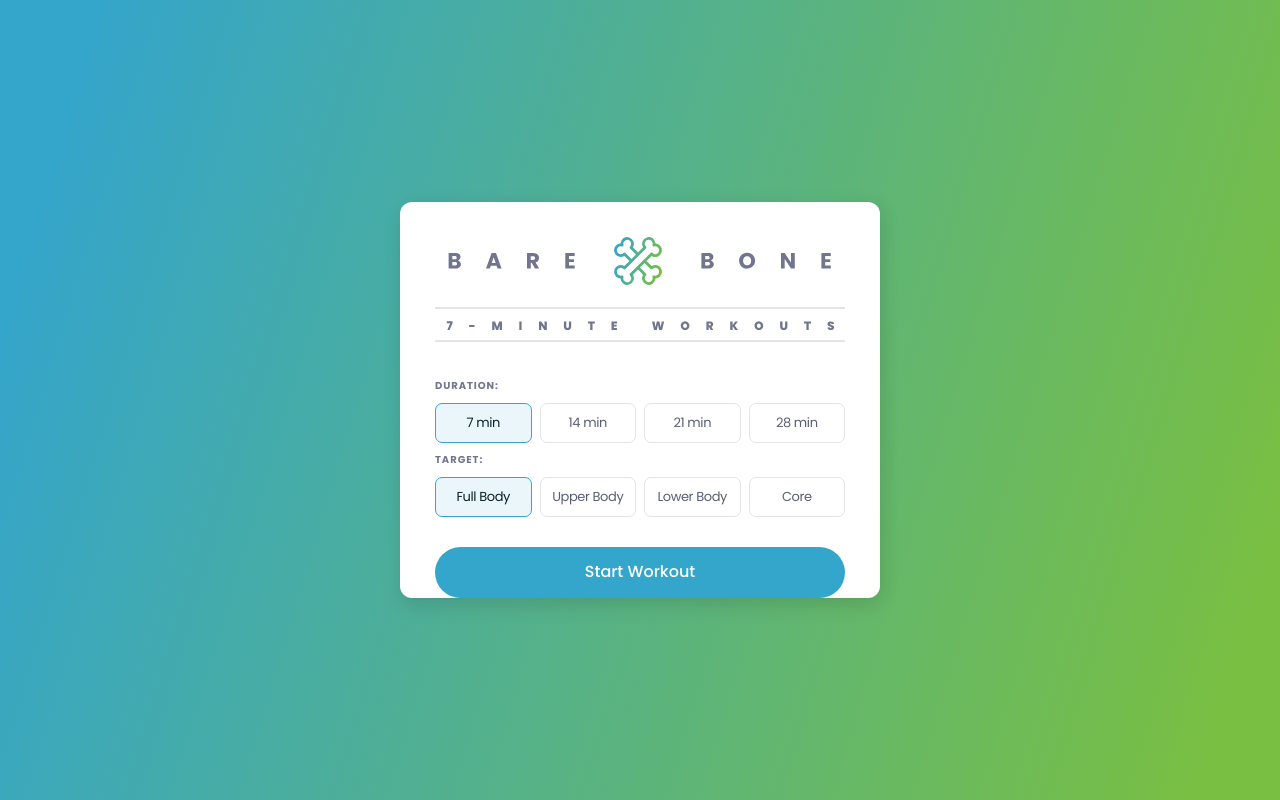
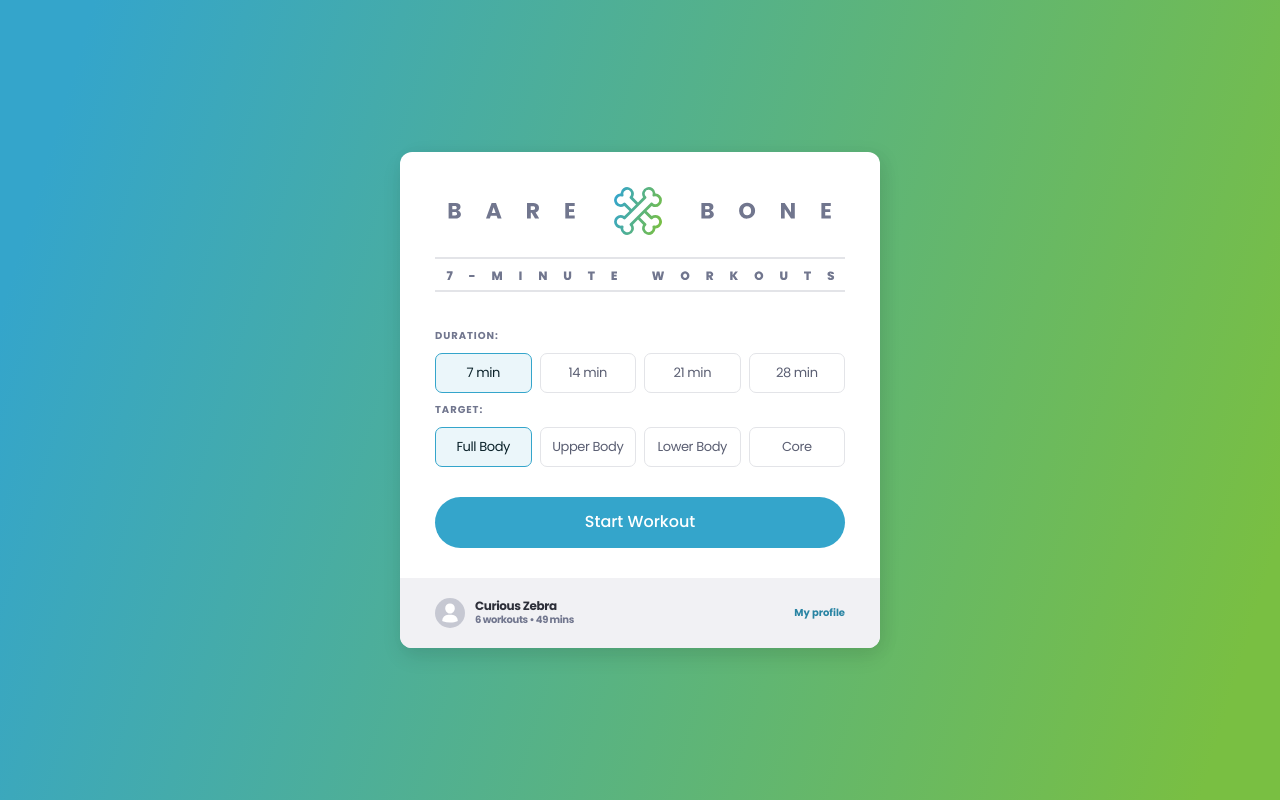
Before and after one commit to baadaa/barebone-workout, a Next.js app: page / in a window 1280 px wide. Built offline with nearby package versions, Linux system fonts and the light colour scheme.

Commit message:
add working profile view shell

```diff
--- /dev/null
+++ b/components/Graphics/Avatar.tsx
@@ -0,0 +1,28 @@
+import * as React from 'react';
+
+export const Avatar: React.FC<React.SVGAttributes<SVGAElement>> = ({
+  width = 30,
+  height = 30,
+}) => (
+  <svg
+    width={width}
+    height={height}
+    fill="none"
+    viewBox="0 0 30 30"
+    xmlns="http://www.w3.org/2000/svg"
+  >
+    <circle cx="15" cy="15" r="15" fill="#C6C8D2" />
+    <g clipPath="url(#a)" fill="#fff">
+      <path d="M15 24.6c-2.5 0-5-.4-7.4-1.3a.6.6 0 0 1-.4-.5 6 6 0 0 1 6-6h3.6a6 6 0 0 1 6 6 .6.6 0 0 1-.4.5c-2.3 1-4.9 1.4-7.4 1.3ZM15 15.6c-2.7 0-4.8-2.9-4.8-5.4a4.8 4.8 0 1 1 9.6 0c0 2.5-2 5.4-4.8 5.4Z" />
+    </g>
+    <defs>
+      <clipPath id="a">
+        <path
+          fill="#fff"
+          transform="translate(5.4 5.4)"
+          d="M0 0h19.2v19.2H0z"
+        />
+      </clipPath>
+    </defs>
+  </svg>
+);
--- a/components/Graphics/IconControls.tsx
+++ b/components/Graphics/IconControls.tsx
@@ -36,3 +36,26 @@ export const IconStop: React.FC<React.SVGAttributes<SVGAElement>> = () => (
     <rect width="17" height="17" />
   </svg>
 );
+
+export const IconShuffle: React.FC<React.SVGAttributes<SVGAElement>> = () => (
+  <svg
+    width="20"
+    height="16"
+    viewBox="0 0 20 16"
+    fill="none"
+    xmlns="http://www.w3.org/2000/svg"
+  >
+    <path
+      d="M0.821872 3.9671H3.91984C4.48889 3.9671 5.03679 4.21995 5.41621 4.66256L7.39726 6.98084L8.47203 5.71629L6.65961 3.58779C5.96415 2.78692 4.97361 2.32324 3.91988 2.32324H0.82191C0.379268 2.32324 0 2.68149 0 3.14515C0 3.60879 0.379268 3.96706 0.82191 3.96706L0.821872 3.9671Z"
+      fill="black"
+    />
+    <path
+      d="M14.4783 3.96714H17.218L16.2697 4.91546C15.9536 5.23152 15.9536 5.75837 16.2697 6.0746C16.4383 6.24321 16.6489 6.30643 16.8387 6.30643C17.0284 6.30643 17.2602 6.22219 17.4078 6.0746L19.7471 3.73532C20.0631 3.41926 20.0631 2.89241 19.7471 2.57618L17.4498 0.237044C17.1338 -0.0790147 16.6069 -0.0790147 16.2907 0.237044C15.9746 0.553103 15.9746 1.07995 16.2907 1.39619L17.239 2.34451H14.4993C13.4455 2.34451 12.455 2.80815 11.7595 3.60906L5.43714 10.9641C5.05787 11.4067 4.50982 11.6596 3.94076 11.6596L0.82191 11.6594C0.379268 11.6594 0 12.0177 0 12.4813C0 12.924 0.358249 13.3032 0.82191 13.3032H3.91988C4.97361 13.3032 5.96411 12.8396 6.65961 12.0387L12.982 4.68364C13.3613 4.22015 13.9093 3.96714 14.4782 3.96714L14.4783 3.96714Z"
+      fill="black"
+    />
+    <path
+      d="M17.4497 9.53088C17.1337 9.21482 16.6068 9.21482 16.2906 9.53088C15.9745 9.84694 15.9745 10.3738 16.2906 10.69L17.2389 11.6383H14.4992C13.9301 11.6383 13.3822 11.3855 13.0028 10.9429L11.0009 8.64563L9.92615 9.91018L11.7596 12.0176C12.4341 12.8185 13.4456 13.2822 14.4993 13.2822H17.2391L16.2908 14.2305C15.9747 14.5466 15.9747 15.0734 16.2908 15.3897C16.4594 15.5583 16.67 15.6215 16.8598 15.6215C17.0494 15.6215 17.2813 15.5372 17.4289 15.3897L19.7681 13.0504C19.9157 12.9028 20 12.6921 20 12.4813C20 12.2705 19.9157 12.0599 19.7681 11.9123L17.4497 9.53088Z"
+      fill="black"
+    />
+  </svg>
+);
--- a/components/Graphics/index.tsx
+++ b/components/Graphics/index.tsx
@@ -1,3 +1,4 @@
 export * from './Logo';
 export * from './IconControls';
 export * from './Confetti';
+export * from './Avatar';
--- /dev/null
+++ b/components/Profile.tsx
@@ -0,0 +1,192 @@
+import { useState } from 'react';
+import styled from 'styled-components';
+import { Avatar, IconShuffle } from './Graphics';
+const FooterWrapper = styled.footer`
+  background-color: var(--profile-bg);
+  border-radius: 0 0 1.2rem 1.2rem;
+  width: 100%;
+  padding: 2rem 3.5rem;
+  display: flex;
+  justify-content: space-between;
+  align-items: center;
+  .left,
+  .right {
+    display: flex;
+    align-items: center;
+  }
+  .overview {
+    margin-left: 1rem;
+    p {
+      margin: 0;
+      line-height: 1.2;
+      font-weight: 700;
+    }
+    .name {
+      font-size: 12px;
+      color: var(--profile-primary);
+    }
+    .summary {
+      font-size: 10px;
+      color: var(--profile-secondary);
+    }
+  }
+  button.profile {
+    padding: 0;
+    margin: 0;
+    background-color: transparent;
+    font-size: 10px;
+    font-weight: 600;
+    color: var(--profile-button);
+    &:hover {
+      background-color: transparent;
+      box-shadow: none;
+    }
+  }
+`;
+
+const ProfileWrapper = styled.div`
+  position: absolute;
+  top: 0;
+  left: 0;
+  right: 0;
+  bottom: 0;
+  background-color: var(--profile-bg);
+  border-radius: 1.2rem;
+  padding: 3rem;
+  overflow-y: scroll;
+  button.close {
+    background: transparent;
+    padding: 0.5rem 1rem;
+    font-size: 3rem;
+    line-height: 1;
+    width: auto;
+    position: absolute;
+    margin: 0;
+    transform: translateX(2.5rem) translateY(-2.5rem);
+    top: 0;
+    right: 0;
+    z-index: 9;
+    color: var(--profile-button);
+    &:hover {
+      background: transparent;
+      box-shadow: none;
+    }
+  }
+  .profile {
+    position: sticky;
+    top: 0;
+    display: flex;
+    align-items: center;
+    svg {
+      width: 8rem;
+      height: 8rem;
+      margin-right: 3rem;
+      flex-basis: 8rem;
+      flex-shrink: 0;
+    }
+  }
+  .input-area {
+    flex-basis: 100%;
+    position: relative;
+    input.name {
+      width: 100%;
+      height: auto;
+      font-size: 2rem;
+      padding: 1rem 5rem 1rem 1rem;
+      border: 1px solid var(--cool200);
+    }
+    svg {
+      position: absolute;
+      width: 2rem;
+      margin: 0;
+      height: 1.6rem;
+      top: 1.4rem;
+      right: 1.8rem;
+    }
+  }
+  @media screen and (max-width: 450px) {
+    .profile svg {
+      width: 5rem;
+      height: 5rem;
+      flex-basis: 5rem;
+      margin-right: 1rem;
+    }
+    .input-area {
+      input.name {
+        font-size: 1.4rem;
+        padding-right: 4rem;
+      }
+      svg {
+        width: 1.7rem;
+        height: 1.4rem;
+        top: 1.2rem;
+        right: 0.6rem;
+      }
+    }
+  }
+`;
+
+const Profile = () => {
+  const [expanded, setExpanded] = useState(false);
+  return !expanded ? (
+    <FooterWrapper>
+      <div className="left">
+        <Avatar />
+        <div className="overview">
+          <p className="name">Curious Zebra</p>
+          <p className="summary">6 workouts • 49 mins</p>
+        </div>
+      </div>
+      <div className="right">
+        <button className="profile" onClick={() => setExpanded(true)}>
+          My profile
+        </button>
+      </div>
+    </FooterWrapper>
+  ) : (
+    <ProfileWrapper>
+      <div className="profile">
+        <button className="close" onClick={() => setExpanded(false)}>
+          &times;
+        </button>
+        <Avatar width="80" height="80" />
+        <div className="input-area">
+          <input className="name" type="text" value="Curious Zebra" readOnly />
+          <IconShuffle />
+        </div>
+      </div>
+      <br />
+      <br />
+      <br />
+      <br />
+      <br />
+      <br />
+      <br />
+      <br />
+      <br />
+      <br />
+      <br />
+      <br />
+      <br />
+      <br />
+      <br />
+      <br />
+      <br />
+      <br />
+      <br />
+      <br />
+      <br />
+      <br />
+      <br />
+      <br />
+      <br />
+      <br />
+      <br />
+      <br />
+      <br />
+      test
+    </ProfileWrapper>
+  );
+};
+
+export default Profile;
--- a/components/Settings.tsx
+++ b/components/Settings.tsx
@@ -1,4 +1,5 @@
 import styled from 'styled-components';
+import Profile from './Profile';
 import { Logo } from './Graphics';
 import { TargetArea, Program } from '@/types/types';
 import { SetStateAction, useEffect } from 'react';
@@ -22,11 +23,15 @@ const SettingsWrapper = styled.div`
   justify-content: center;
   align-items: center;
   .container {
-    padding: 3.5rem 3.5rem 0;
     background-color: #fff;
     box-shadow: var(--high-elevation);
     border-radius: 1.2rem;
     max-width: 100%;
+    position: relative;
+  }
+  .inner-wrapper {
+    padding: 3.5rem 3.5rem 0;
+    margin-bottom: 3rem;
   }
   .logo {
     svg {
@@ -110,13 +115,17 @@ const SettingsWrapper = styled.div`
     }
   }
   @media screen and (max-width: 450px) {
-    .container {
+    .inner-wrapper {
       padding: 1.5rem 1.5rem 0;
       width: 100%;
     }
     .logo {
       max-width: 350px;
       margin: 0 auto 1.5rem;
+    }
+    button {
+      font-size: 1.5rem;
+      padding: 0.75em;
     }
   }
 `;
@@ -222,6 +231,7 @@ const Settings: React.FC<SettingsProp> = ({
   return (
     <SettingsWrapper>
       <div className="container">
+        <div className="inner-wrapper">
           <div className="logo">
             <Logo />
           </div>
@@ -268,6 +278,8 @@ const Settings: React.FC<SettingsProp> = ({
             Start Workout
           </button>
         </div>
+        <Profile />
+      </div>
     </SettingsWrapper>
   );
 };
--- a/styles/global.ts
+++ b/styles/global.ts
@@ -109,6 +109,10 @@ export default createGlobalStyle`
     --controller-text: var(--cyan800);
     --controller-button: var(--cyan500);
     --controller-button-disabled: var(--cool300);
+    --profile-bg: var(--cool50);
+    --profile-primary: var(--cool800);
+    --profile-secondary: var(--cool500);
+    --profile-button: var(--cyan600);
   }
 
   .darkMode {
@@ -121,6 +125,10 @@ export default createGlobalStyle`
     --controller-text: var(--cyan800);
     --controller-button: var(--cyan500);
     --controller-button-disabled: var(--cool300);
+    --profile-bg: var(--cool50);
+    --profile-primary: var(--cool800);
+    --profile-secondary: var(--cool500);
+    --profile-button: var(--cyan600);
   }
 
   #root, #__next {
```
Also changed, not shown: components/Graphics/Logo.tsx (+4 -0 lines). Lines whose indentation alone changed are shown as unchanged.
